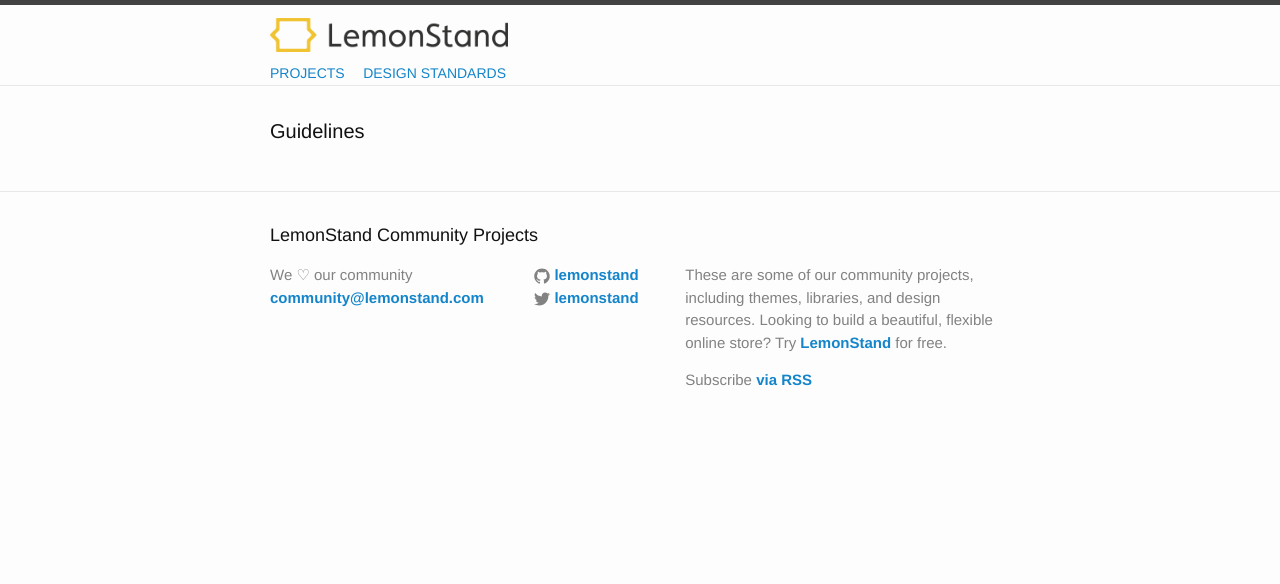
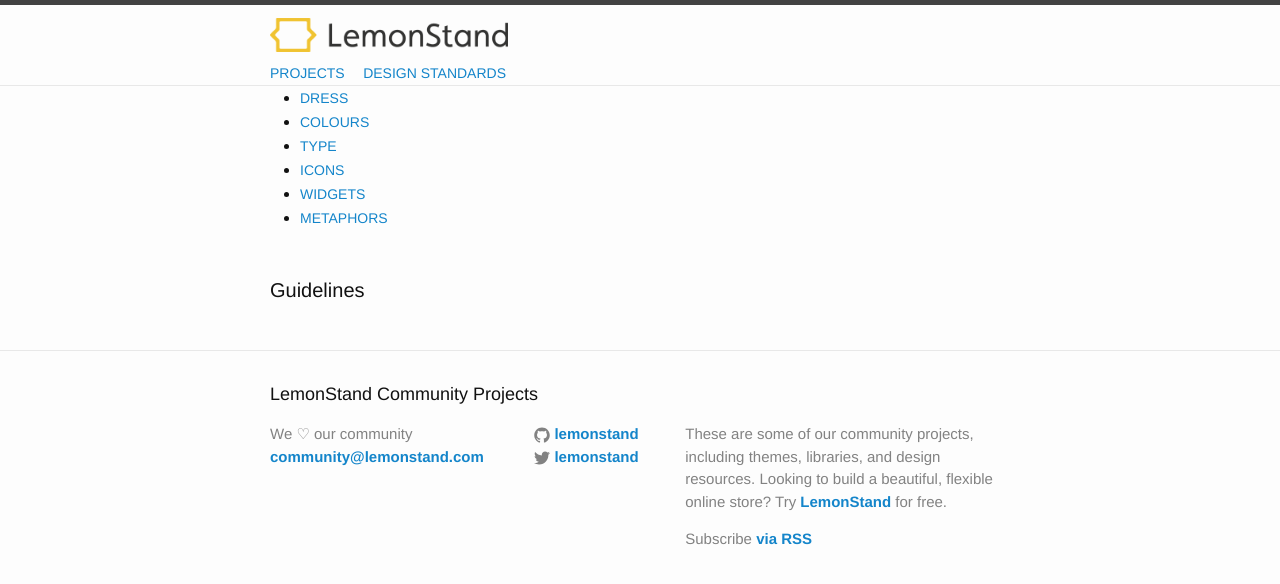
Before and after one commit to lemonstand/lemonstand.github.com, a Jekyll site: the page built from _guidelines/index.html, in a window 1280 px wide. Shown: the top 584 px of the page. Built offline with Jekyll 4.4.1, drawn with Linux system fonts in a browser that asks for light colours; nearby versions of some CDN libraries.

Commit message:
Adds static menu for guideline pages.

```diff
--- a/_layouts/guidelines.html
+++ b/_layouts/guidelines.html
@@ -6,6 +6,21 @@
   <body>
 
     {% include header.html %}
+
+  <div class="wrapper">
+  <nav class="guidelines menu">
+    <ul class="main-menu">
+      <li><a href="#dress">Dress</a></li>
+      <li><a href="#colours">Colours</a>
+      </li>
+      <li><a href="#type">Type</a></li>
+      <li><a href="#icography">Icons</a></li>
+      <li><a href="#widgets">Widgets</a></li>
+      <li><a href="#metaphors">Metaphors</a></li>
+    </ul>
+  </nav>
+  </div>
+
 
     <div class="page-content">
       <div class="wrapper">
```
